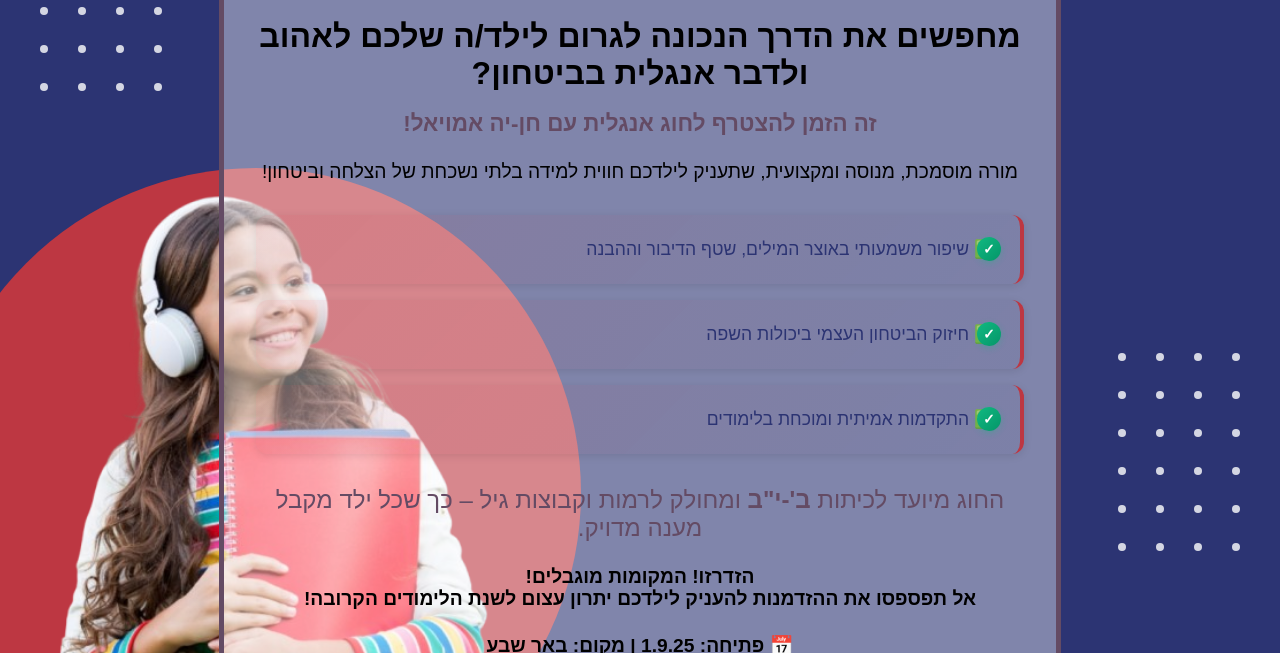
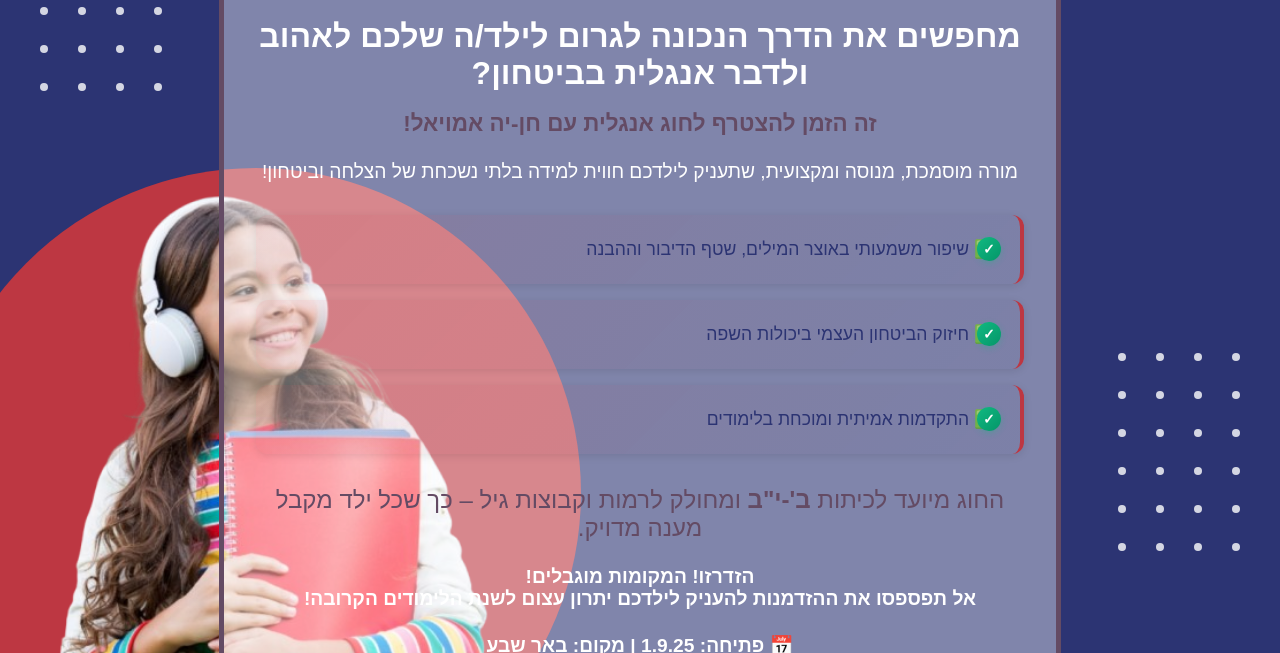
Before and after one commit to CalanitMadar/EnglishWithChenya, a plain HTML site: page index.html in a window 1280 px wide. Shown: the part 147-800 px from the top of the page. Drawn offline with Linux system fonts and the light colour scheme.

Commit message:
update write

```diff
--- a/style.css
+++ b/style.css
@@ -116,7 +116,7 @@ html, body {
 .box-inside h1 {
     font-size: 2rem;
     margin-bottom: 1rem;
-    color: #000000;
+    color: #ffffff;
     text-align: center;
 }
 
@@ -130,7 +130,7 @@ html, body {
 .box-inside p {
     font-size: 1.2rem;
     margin-bottom: 1.5rem;
-    color: #000000;
+    color: #ffffff;
     text-align: center;
 }
 
@@ -190,14 +190,14 @@ html, body {
 
 .box-inside p.urgency {
     font-size: 1.2rem;
-    color: #000000;
+    color: #ffffff;
     text-align: center;
     margin-top: 1rem;
     font-weight: bold;
 }
 .box-inside p.date{
     font-size: 1.2rem;
-    color: #000000;
+    color: #ffffff;
     text-align: center;
     margin-top: 1rem;
     font-weight: bold;
@@ -205,7 +205,7 @@ html, body {
 
 .box-inside p.cta{
     font-size: 1.2rem;
-    color: #000000;
+    color: #ffffff;
     text-align: center;
     margin-top: 1rem;
     font-weight: bold;
```
